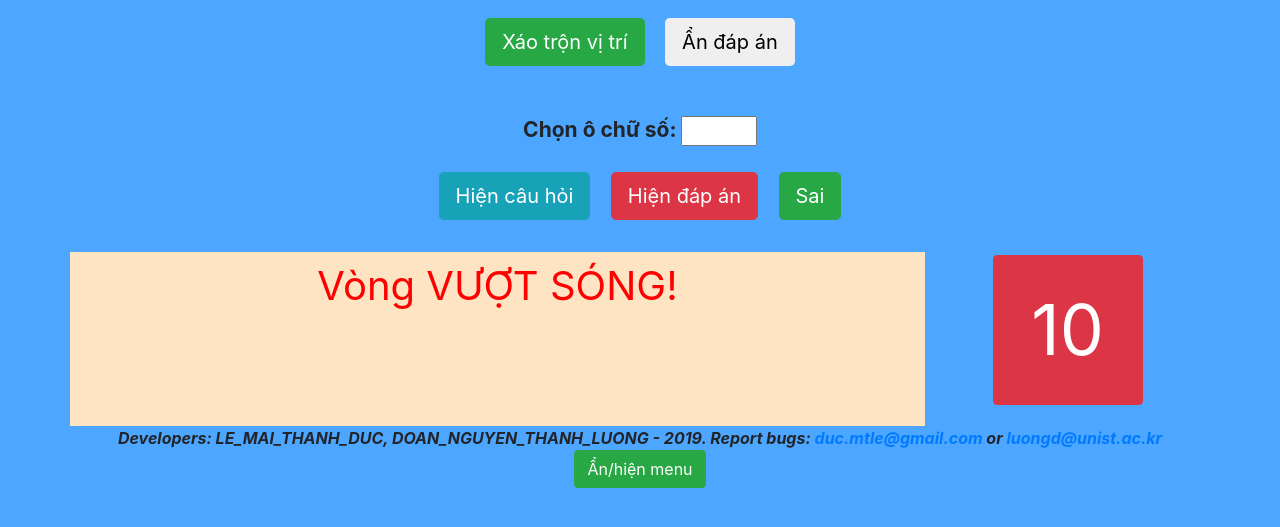
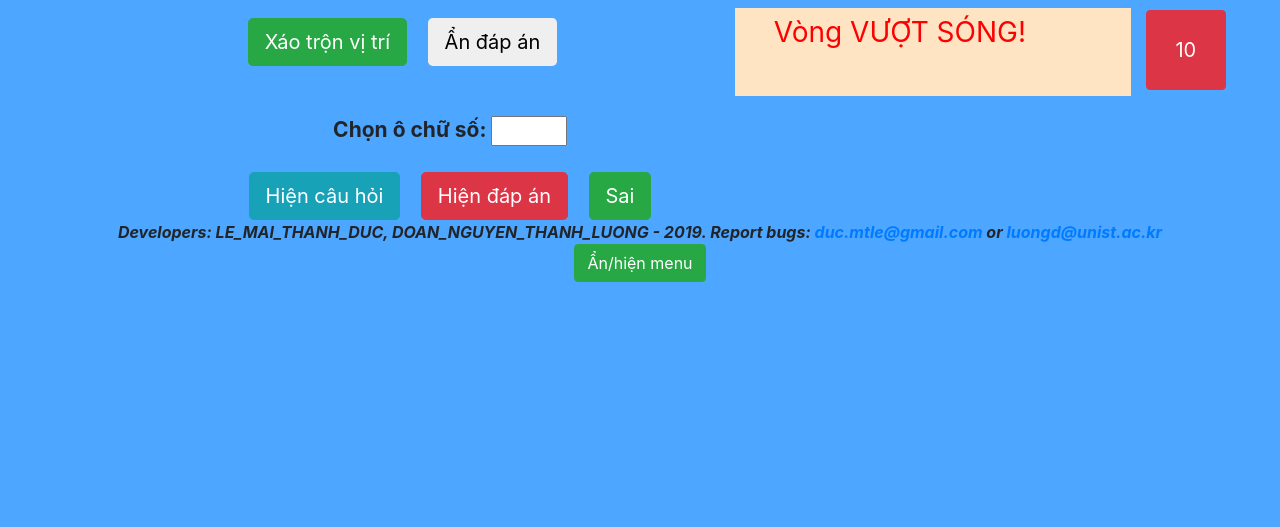
Before and after one commit to dletk/HTM_Season2, a Django app: page /vuotsong/ in a window 1280 px wide. Shown: the part 58-585 px from the top of the page. Run offline with Django 3.2, Linux system fonts and the light colour scheme; the visitor is signed in with stand-in values (Sample User, id 1); data that the repository does not hold is empty; some libraries are stand-ins or nearby versions.

Commit message:
Fix vuotsong's layout

```diff
--- a/HTM_Season2/templates/vuotsong/vuotsong.html
+++ b/HTM_Season2/templates/vuotsong/vuotsong.html
@@ -35,10 +35,10 @@ body{
 
 #question {
     background-color: bisque;
-    margin-top: 2em;
+    margin-top: 0.5em;
 }
 #questionContent, .questionNumber {
-    font-size: 40px;
+    font-size: 28px;
 }
 .questionNumber, #nextQuestion {
     margin-top: 0.1em;
@@ -173,6 +173,10 @@ body{
 {% endblock %}
 
 {% block content %}
+<div class="container-fluid">
+
+<div class="row">
+  <div class="col-7">
     <div class="crossword_container">
       <button class="btn btn-success btn-lg crossword_btn" id="btnCreate">Xáo trộn vị trí</button>
       <button class="btn btn-default btn-lg crossword_btn" id="btnPlay">Ẩn đáp án</button>
@@ -180,22 +184,43 @@ body{
 
       <div class="center crossword" id="crossword"></div><br/>
 
-<!--   <div class="center">
-
-    <div class="line">
-      <input class="word" type="text" value="Tucan" />
-      <input class="clue" value="A tropical bird with a large beak" />
+    </div>
   </div>
 
-    <div class="line">
-      <input class="word" type="text" value="Pig"/>
-      <input class="clue" value="Bosses of the farm in Orwell's world" />
+  <!-- Question area -->
+  <div class="col-5">
+    <div class="row" id="content">
+      <div class="col-sm-10" id="question">
+          <div class="row">
+              <div class="col-sm-10">
+                  <p class="questionNumber"><span id="questionNumber">Vòng VƯỢT SÓNG!</span><span></span></p>
+              </div>
+          </div>
+          <div class="row">
+              <div class="col-sm-10">
+                  <p id="questionContent"></p>
+              </div>
+          </div>
+          <div class="row">
+              <div class="col-sm-10" id="questionFile">
+
+              </div>
+          </div>
+      </div>
+      <div class="col-sm-2" id="manageAnswer">
+          <div class="row">
+              <div class="col-sm-2">
+                  <button type="button" id="countDown" class="countdown_btn btn btn-danger" style="width:80px; height:80px; font-size: 20px">10</button>
+              </div>
+          </div>
+      </div>
+    </div>
   </div>
 
-  </div> -->
 </div>
-<div class="container-fluid">
 
+<div class="row">
+  <div class="col-sm-8">
   <!-- Controls for ô chữ -->
 
   <label for="id_ochu" class="label_chonochu"><b>Chọn ô chữ số:</b></label>
@@ -203,32 +228,9 @@ body{
   <button class="btn btn-info btn-lg crossword_btn" id="showQuestion">Hiện câu hỏi</button>
   <button class="btn btn-danger btn-lg crossword_btn" id="showAnswer">Hiện đáp án</button>
   <button class="btn btn-success btn-lg crossword_btn" id="wrongAnswer">Sai</button>
-
-  <!-- Question area -->
-    <div class="row" id="content">
-    <div class="col-9" id="question">
-        <div class="row">
-            <div class="col-12">
-                <p class="questionNumber"><span id="questionNumber">Vòng VƯỢT SÓNG!</span><span></span></p>
   </div>
 </div>
-        <div class="row">
-            <div class="col-12">
-                <p id="questionContent"></p>
-            </div>
-            <div class="col-12" id="questionFile">
 
-            </div>
-        </div>
-    </div>
-    <div class="col-3" id="manageAnswer">
-        <div class="row">
-            <div class="col-12">
-                <button type="button" id="countDown" class="countdown_btn btn btn-danger" style="width:150px; height:150px; font-size: 70px">10</button>
-            </div>
-        </div>
-    </div>
-  </div>
 </div>
 
 <div id="ringingDialog" title="THÔNG BÁO">
@@ -765,7 +767,7 @@ $("#showQuestion").click(function(event){
         } else if (questionFileType == "video") {
             fileDisplay.append("<video width='576' height='432' controls><source src=" + questionFile + " type='video/mp4'></video>");
         } else if (questionFileType == "sound") {
-            let htmlString = "<audio controls><source src="+ questionFile + " type='audio/mpeg'>Your browser does not support the audio element.</audio>"
+            let htmlString = "<audio controls style='width: 175px'><source src="+ questionFile + " type='audio/mpeg'>Your browser does not support the audio element.</audio>"
             fileDisplay.append(htmlString);
         }
     }
```
Lines whose indentation alone changed are shown as unchanged.
